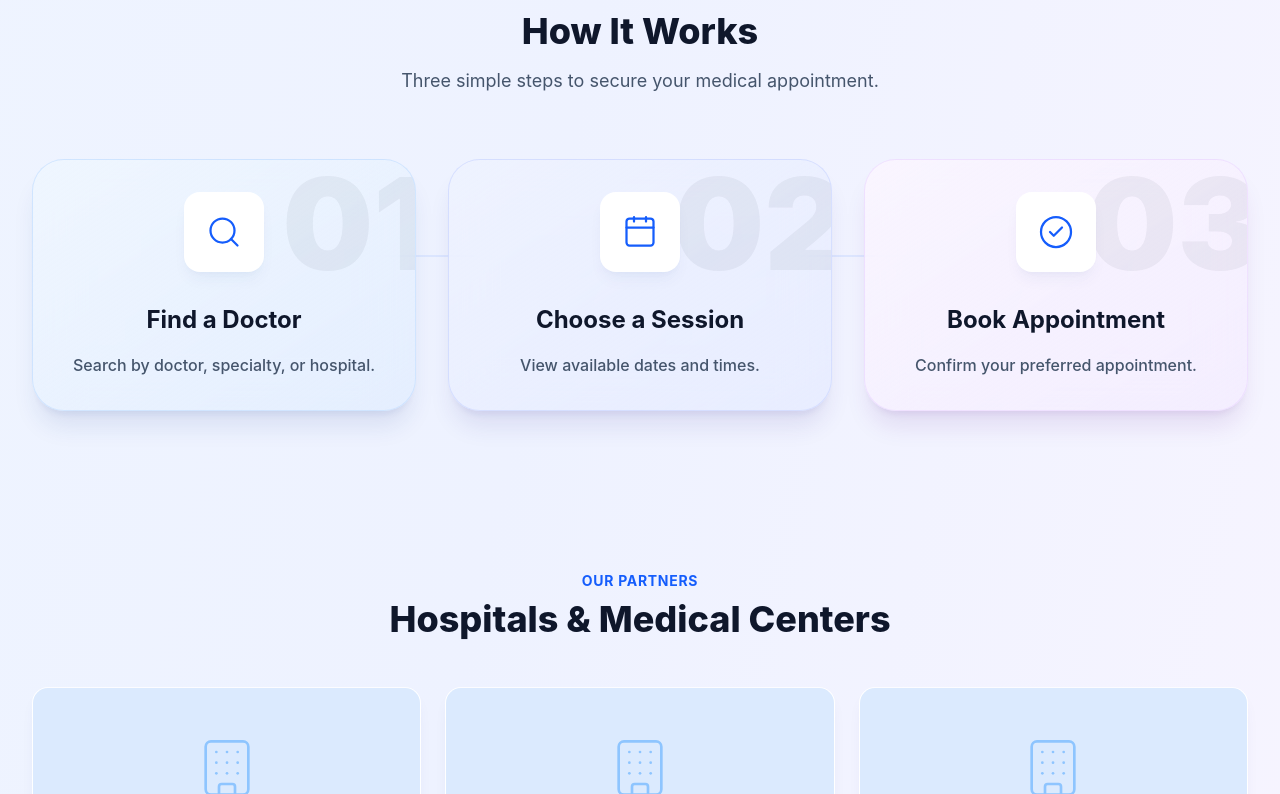
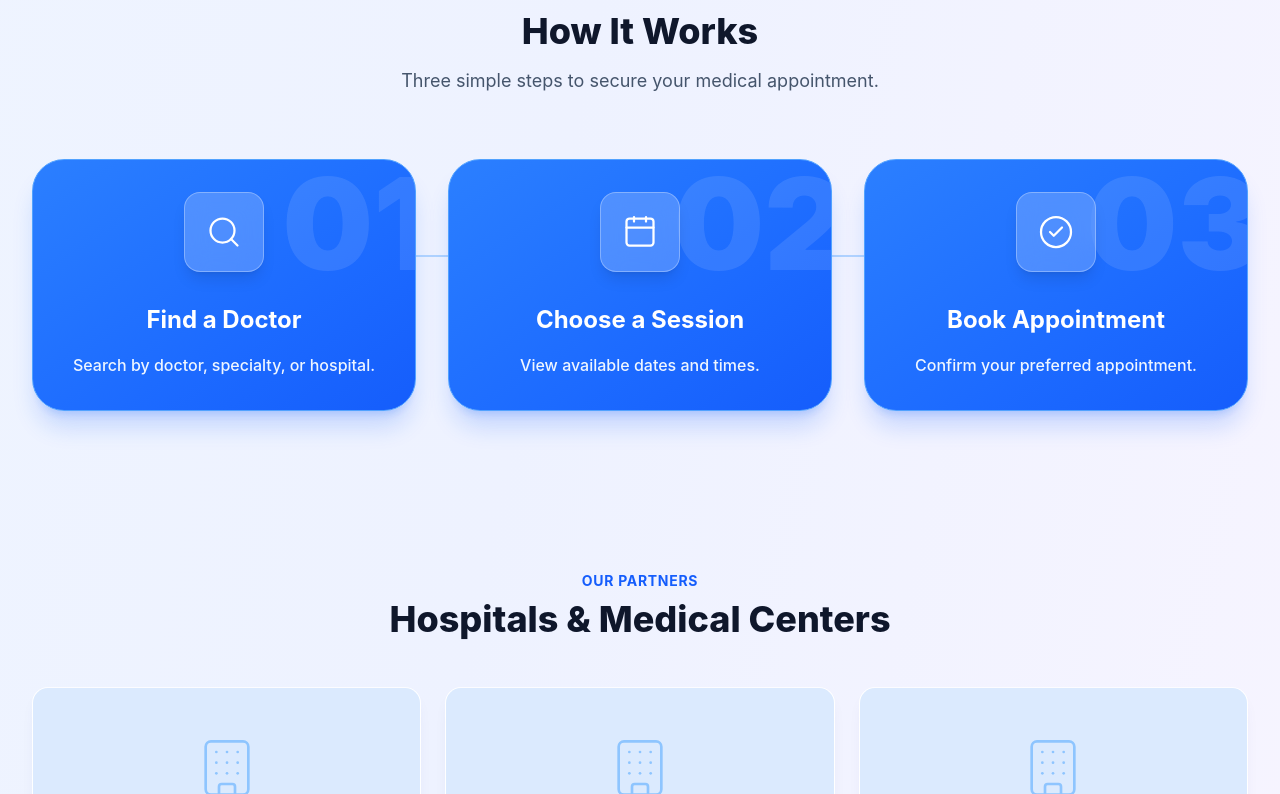
Before and after one commit to RavinduWathsula/hospital-doctor-channeling-system, a React app in the folder frontend/: page / in a window 1280 px wide. Shown: the part 3346-4140 px from the top of the page. Built offline with nearby package versions, Linux system fonts and the light colour scheme; no server answers; the HTML template or start-up script is replaced by a standard one.

Commit message:
Fix Errors

```diff
--- a/frontend/src/pages/public/Landing.jsx
+++ b/frontend/src/pages/public/Landing.jsx
@@ -427,23 +427,23 @@ const Landing = () => {
                     </div>
 
                     <div className="grid md:grid-cols-3 gap-8 relative">
-                        <div className="hidden md:block absolute top-24 left-[15%] right-[15%] h-0.5 bg-gradient-to-r from-blue-100 via-indigo-200 to-blue-100 z-0 opacity-60"></div>
+                        <div className="hidden md:block absolute top-24 left-[15%] right-[15%] h-0.5 bg-gradient-to-r from-blue-200 via-blue-400 to-blue-200 z-0 opacity-60"></div>
 
                         {[
-                            { title: "Find a Doctor", desc: "Search by doctor, specialty, or hospital.", icon: <Search />, num: "01", cardBg: "from-blue-50/90 to-blue-100/50 border-blue-200/60 shadow-blue-900/10", hoverBorder: "hover:border-blue-400" },
-                            { title: "Choose a Session", desc: "View available dates and times.", icon: <Calendar />, num: "02", cardBg: "from-indigo-50/90 to-indigo-100/50 border-indigo-200/60 shadow-indigo-900/10", hoverBorder: "hover:border-indigo-400" },
-                            { title: "Book Appointment", desc: "Confirm your preferred appointment.", icon: <CheckCircle2 />, num: "03", cardBg: "from-purple-50/90 to-purple-100/50 border-purple-200/60 shadow-purple-900/10", hoverBorder: "hover:border-purple-400" }
+                            { title: "Find a Doctor", desc: "Search by doctor, specialty, or hospital.", icon: <Search />, num: "01", cardBg: "from-blue-500 to-blue-600 border-blue-400 shadow-blue-600/20", hoverBorder: "hover:border-blue-300" },
+                            { title: "Choose a Session", desc: "View available dates and times.", icon: <Calendar />, num: "02", cardBg: "from-blue-500 to-blue-600 border-blue-400 shadow-blue-600/20", hoverBorder: "hover:border-blue-300" },
+                            { title: "Book Appointment", desc: "Confirm your preferred appointment.", icon: <CheckCircle2 />, num: "03", cardBg: "from-blue-500 to-blue-600 border-blue-400 shadow-blue-600/20", hoverBorder: "hover:border-blue-300" }
                         ].map((step, idx) => (
                             <motion.div key={idx} initial={{ opacity: 0, y: 30 }} whileInView={{ opacity: 1, y: 0 }} viewport={{ once: true }} transition={{ delay: idx * 0.2 }} className="relative z-10 group">
                                 <div className={`bg-gradient-to-br ${step.cardBg} backdrop-blur-xl p-8 rounded-[2rem] shadow-xl border ${step.hoverBorder} transition-all duration-300 hover:-translate-y-2 hover:shadow-2xl h-full relative overflow-hidden text-center`}>
-                                    <div className="absolute -right-4 -top-8 text-[8rem] font-black text-slate-900 opacity-5 group-hover:opacity-10 group-hover:-translate-y-4 transition-all duration-500 pointer-events-none select-none">
+                                    <div className="absolute -right-4 -top-8 text-[8rem] font-black text-white opacity-10 group-hover:opacity-20 group-hover:-translate-y-4 transition-all duration-500 pointer-events-none select-none">
                                         {step.num}
                                     </div>
-                                    <div className="w-20 h-20 mx-auto bg-white rounded-2xl flex items-center justify-center text-blue-600 mb-8 group-hover:bg-gradient-to-br group-hover:from-blue-600 group-hover:to-indigo-600 group-hover:text-white transition-all duration-500 transform group-hover:rotate-12 group-hover:scale-110 shadow-lg shadow-blue-900/5 relative z-10">
+                                    <div className="w-20 h-20 mx-auto bg-white/20 backdrop-blur-md rounded-2xl flex items-center justify-center text-white mb-8 group-hover:bg-white group-hover:text-blue-600 transition-all duration-500 transform group-hover:rotate-12 group-hover:scale-110 shadow-lg relative z-10 border border-white/30">
                                         {React.cloneElement(step.icon, { size: 36, strokeWidth: 1.5 })}
                                     </div>
-                                    <h3 className="text-2xl font-bold text-slate-900 mb-4 relative z-10">{step.title}</h3>
-                                    <p className="text-slate-600 relative z-10 font-medium leading-relaxed">{step.desc}</p>
+                                    <h3 className="text-2xl font-bold text-white mb-4 relative z-10">{step.title}</h3>
+                                    <p className="text-blue-50 relative z-10 font-medium leading-relaxed">{step.desc}</p>
                                 </div>
                             </motion.div>
                         ))}
```
